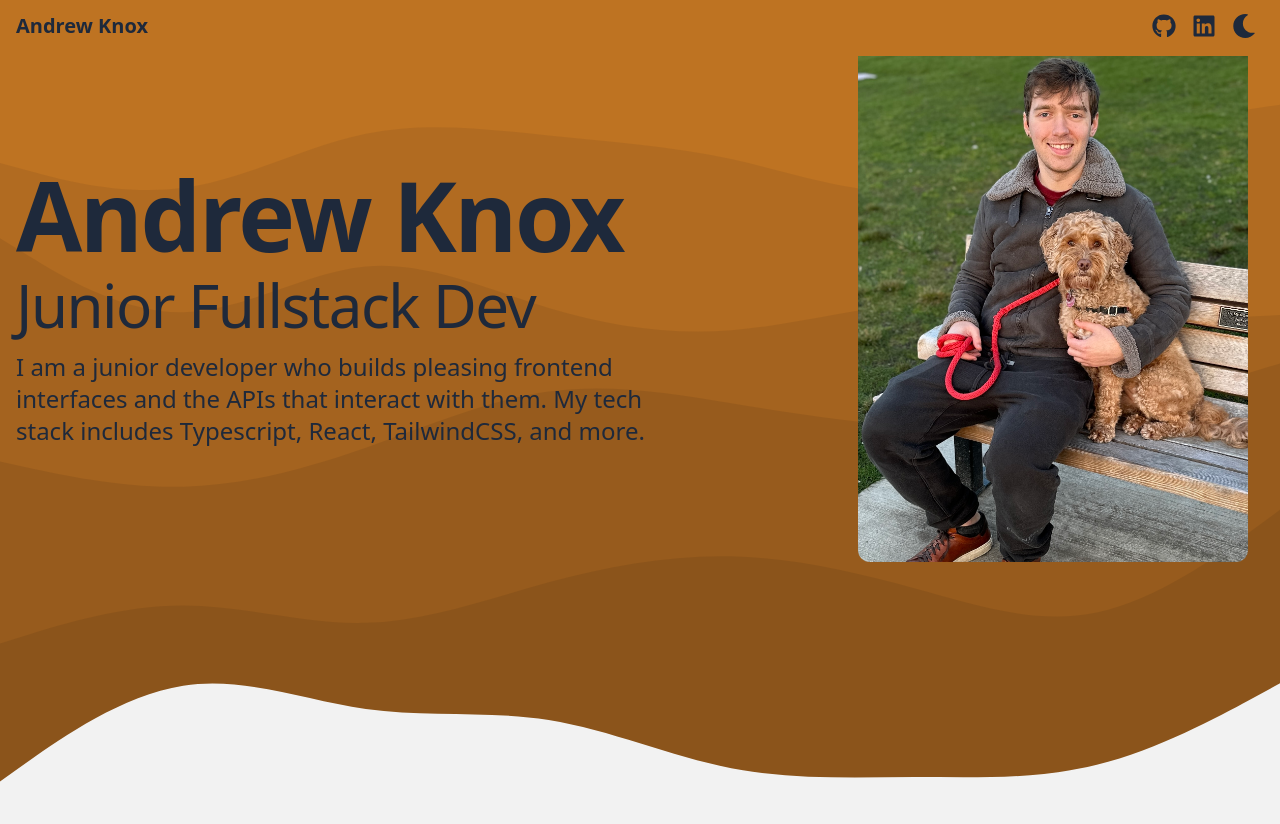
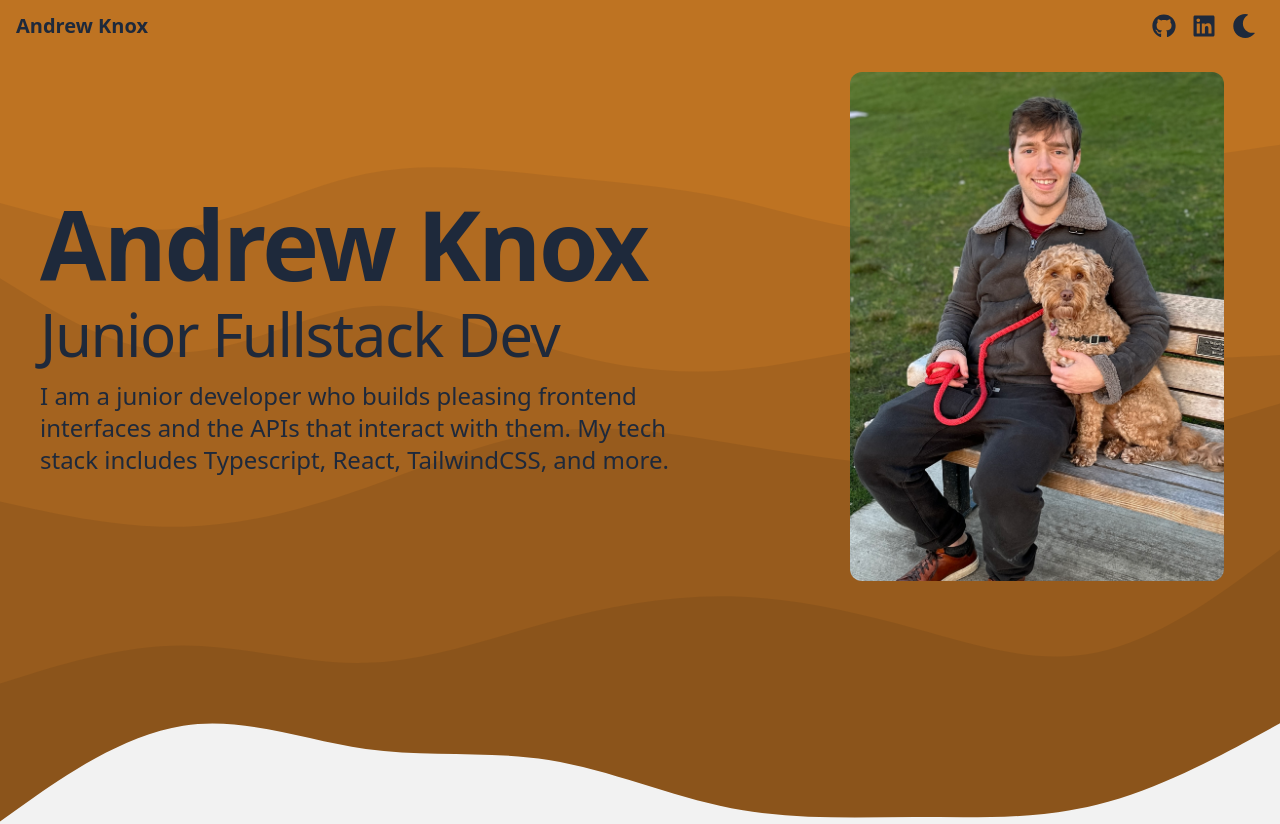
Before and after one commit to knox-dude/knox-dude.github.io, a React (Vite) app: page /about in a window 1280 px wide. Shown: the top 824 px of the page. Built offline with nearby package versions, Linux system fonts and the light colour scheme.

Commit message:
spacing changes

```diff
--- a/src/Components/About.tsx
+++ b/src/Components/About.tsx
@@ -1,7 +1,7 @@
 function About() {
   return (
       <figure className="about-bg bg-image">
-        <div className=" m-2 flex flex-col items-center justify-between p-2 sm:flex-row">
+        <div className=" m-2 mt-12 px-8 flex flex-col items-center justify-between p-2 sm:flex-row">
           <div className="sm:mr-4 sm:w-2/3">
             <h1 className=" text text-4xl font-bold tracking-tight lg:text-6xl xl:text-8xl ">
               Andrew Knox
```
